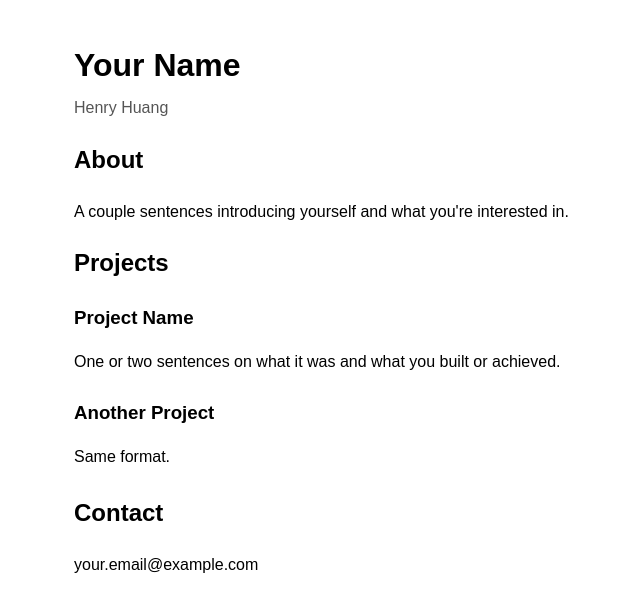
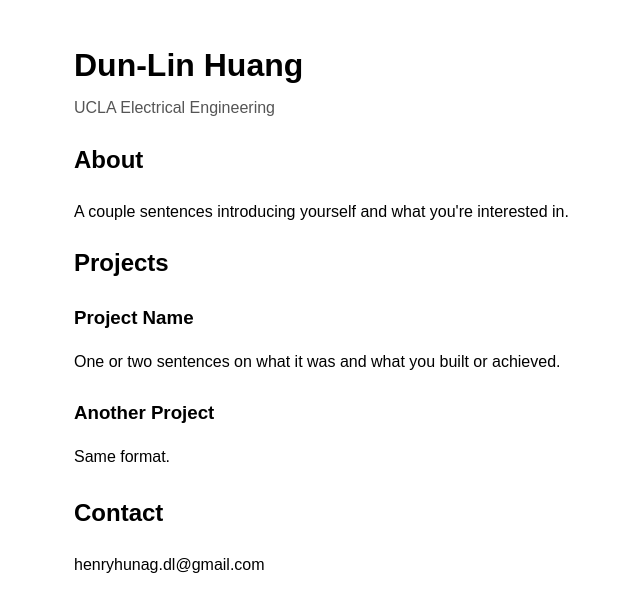
Before and after one commit to henry-dlh/henry-dlh.github.io, a plain HTML site: page index.html in a window 1280 px wide. Shown: the whole page, without its empty margins (216-856 px from the left). Drawn offline with Linux system fonts and the light colour scheme.

Commit message:
Update personal information in index.html

```diff
--- a/index.html
+++ b/index.html
@@ -14,8 +14,8 @@
 </head>
 <body>
 
-  <h1>Your Name</h1>
-  <p class="subtitle">Henry Huang</p>
+  <h1>Dun-Lin Huang</h1>
+  <p class="subtitle">UCLA Electrical Engineering</p>
 
   <h2>About</h2>
   <p>A couple sentences introducing yourself and what you're interested in.</p>
@@ -33,7 +33,7 @@
   </div>
 
   <h2>Contact</h2>
-  <p>your.email@example.com</p>
+  <p>henryhunag.dl@gmail.com</p>
 
 </body>
 </html>
```
